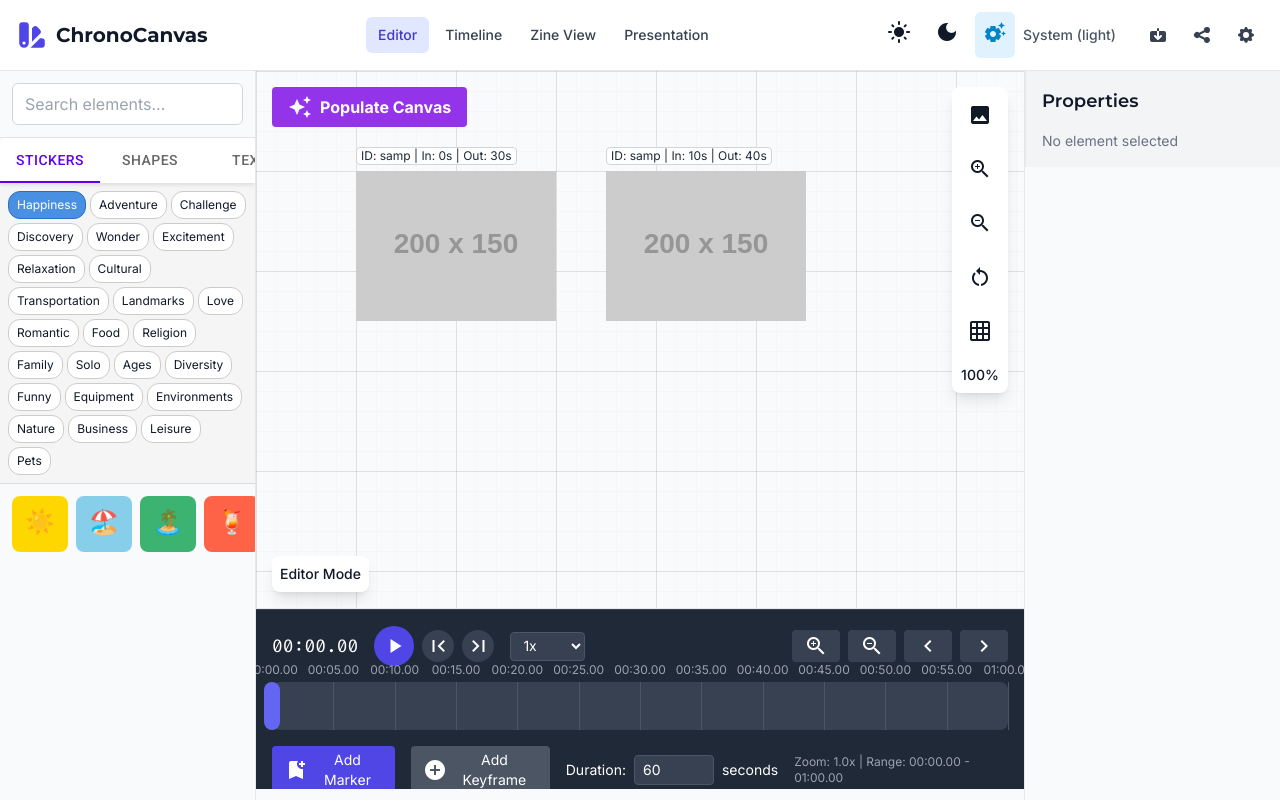
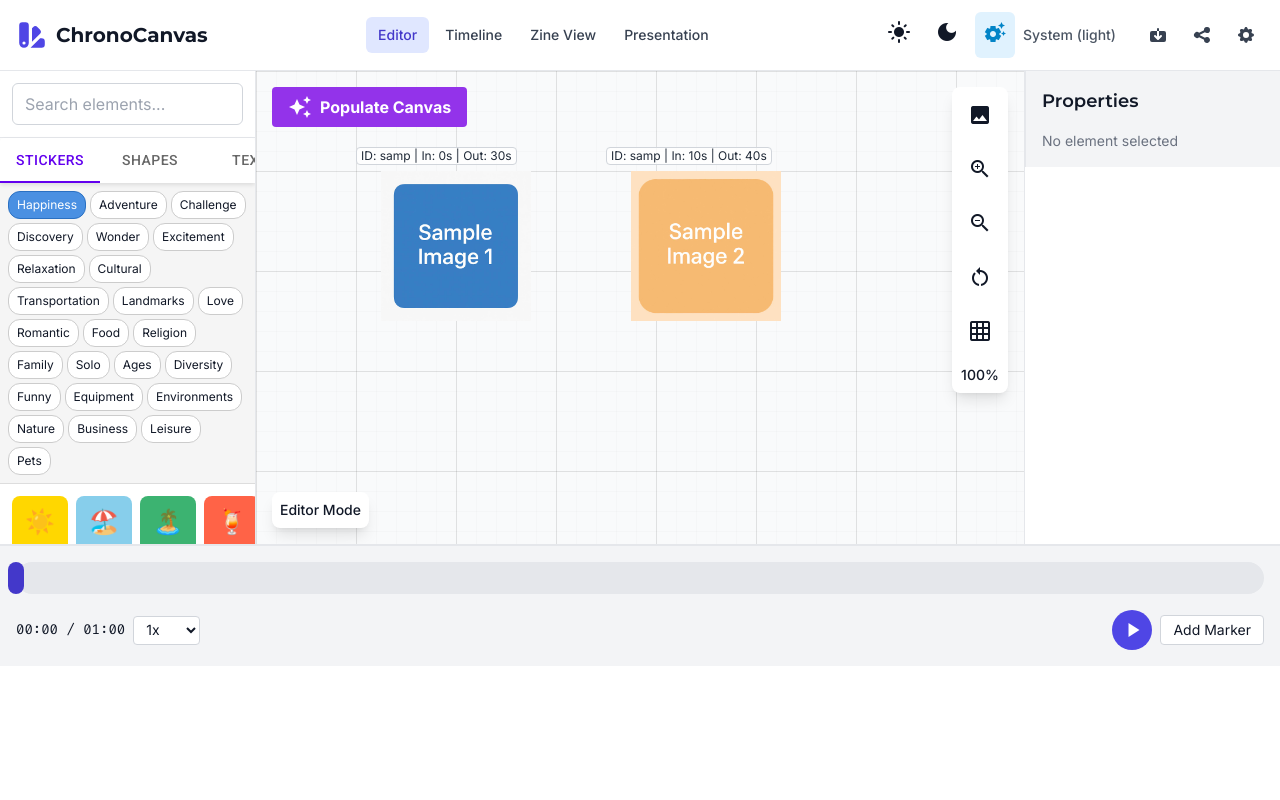
Before and after one commit to myidentity/hackathon-chrono-canvas, a React (Vite) app: page / in a window 1280 px wide. Built offline with nearby package versions, Linux system fonts and the light colour scheme.

Commit message:
Add image persistence in left panel feature

```diff
--- a/src/App.tsx
+++ b/src/App.tsx
@@ -1,93 +1,70 @@
 /**
- * Main application component for ChronoCanvas
+ * Main App component for ChronoCanvas
  *
- * This component serves as the root of the application, managing the overall layout
- * and coordinating between different components.
+ * This component serves as the entry point for the application and
+ * provides the overall layout and context providers.
  */
 
-import React, { useState } from 'react';
+import { useState } from 'react';
 import { CanvasProvider } from './context/CanvasContext';
 import { TimelineProvider } from './context/TimelineContext';
 import { ThemeProvider } from './context/ThemeContext';
+import { ImageLibraryProvider } from './context/ImageLibraryContext';
 import Header from './components/UI/Header';
+import ElementLibrary from './components/ElementLibrary/ElementLibrary';
 import EnhancedCanvas from './components/Canvas/EnhancedCanvas';
-import EnhancedTimeline from './components/Timeline/EnhancedTimeline';
-import ElementLibrary from './components/ElementLibrary/ElementLibrary';
 import PropertyPanel from './components/PropertyPanel/PropertyPanel';
-import ZineView from './components/Timeline/ZineView';
-import MicroInteractions from './components/UI/MicroInteractions';
+import Timeline from './components/Timeline/Timeline';
+
+/**
+ * View mode type
+ */
+type ViewMode = 'editor' | 'timeline' | 'zine' | 'presentation';
 
 /**
  * Main App component
  */
-const App: React.FC = () => {
-  // State for current view mode
-  const [viewMode, setViewMode] = useState<'editor' | 'timeline' | 'zine' | 'presentation'>('editor');
-
-  // Handler for view mode changes
-  const handleViewModeChange = (mode: 'editor' | 'timeline' | 'zine' | 'presentation') => {
-    setViewMode(mode);
-  };
+function App() {
+  // State for view mode
+  const [viewMode, setViewMode] = useState<ViewMode>('editor');
 
   return (
     <ThemeProvider>
+      <TimelineProvider>
         <CanvasProvider>
-        <TimelineProvider>
-          <MicroInteractions.ToastProvider>
-            <div className="flex flex-col h-screen bg-gray-50 dark:bg-gray-900 text-gray-900 dark:text-gray-100">
+          <ImageLibraryProvider>
+            <div className="flex flex-col h-screen bg-white dark:bg-gray-900 text-gray-900 dark:text-gray-100">
               {/* Header */}
-              <Header
-                viewMode={viewMode}
-                onViewModeChange={handleViewModeChange}
-                data-testid="app-header"
-              />
+              <Header viewMode={viewMode} onViewModeChange={setViewMode} />
 
               {/* Main content */}
-              <div className="flex-1 flex overflow-hidden">
-                {/* Left sidebar (only in editor mode) */}
-                {viewMode === 'editor' && (
-                  <div className="w-64 border-r border-gray-200 dark:border-gray-700 overflow-y-auto" data-testid="element-library">
+              <div className="flex flex-1 overflow-hidden">
+                {/* Left sidebar - Element library */}
+                <div className="w-64 border-r border-gray-200 dark:border-gray-700 overflow-hidden flex flex-col">
                   <ElementLibrary />
                 </div>
-                )}
 
                 {/* Main canvas area */}
-                <div className="flex-1 flex flex-col overflow-hidden">
-                  {/* Canvas */}
-                  <div className="flex-1 overflow-hidden" data-testid="canvas-container">
-                    {viewMode === 'zine' ? (
-                      <ZineView />
-                    ) : (
+                <div className="flex-1 overflow-hidden">
                   <EnhancedCanvas viewMode={viewMode} />
-                    )}
                 </div>
 
-                  {/* Timeline (not in zine mode) */}
-                  {viewMode !== 'zine' && (
-                    <div className="h-48 border-t border-gray-200 dark:border-gray-700" data-testid="timeline-container">
-                      <EnhancedTimeline />
+                {/* Right sidebar - Property panel */}
+                <div className="w-64 border-l border-gray-200 dark:border-gray-700 overflow-hidden">
+                  <PropertyPanel />
                 </div>
-                  )}
               </div>
 
-                {/* Right sidebar (only in editor mode) */}
-                {viewMode === 'editor' && (
-                  <div className="w-64 border-l border-gray-200 dark:border-gray-700 overflow-y-auto" data-testid="property-panel">
-                    <PropertyPanel viewMode={viewMode} />
-                  </div>
-                )}
-              </div>
-
-              {/* Hidden element for testing */}
-              <div data-testid="view-mode-state" style={{ display: 'none' }}>
-                {viewMode}
+              {/* Timeline panel */}
+              <div className="h-64 border-t border-gray-200 dark:border-gray-700 overflow-hidden">
+                <Timeline />
               </div>
             </div>
-          </MicroInteractions.ToastProvider>
+          </ImageLibraryProvider>
+        </CanvasProvider>
       </TimelineProvider>
-      </CanvasProvider>
     </ThemeProvider>
   );
-};
+}
 
 export default App;
--- a/src/components/Canvas/EnhancedCanvas.tsx
+++ b/src/components/Canvas/EnhancedCanvas.tsx
@@ -1,13 +1,14 @@
 /**
- * Integration of ImageUploader component into the EnhancedCanvas
+ * Update EnhancedCanvas to integrate with ImageLibraryContext
  *
- * This update adds the image upload functionality to the canvas controls
- * allowing users to upload their own images.
+ * This update ensures that when images are uploaded or dropped onto the canvas,
+ * they are also added to the ImageLibraryContext for persistence in the image panel.
  */
 
 import React, { useState, useRef, useEffect } from 'react';
 import { useCanvas } from '../../context/CanvasContext';
 import { useTimeline } from '../../context/TimelineContext';
+import { useImageLibrary } from '../../context/ImageLibraryContext';
 import ElementRenderer from './ElementRenderer';
 import ImageUploader from '../UI/ImageUploader';
 import PopulateCanvas from './PopulateCanvas';
@@ -30,6 +31,7 @@ interface Transform {
 const EnhancedCanvas: React.FC<EnhancedCanvasProps> = ({ viewMode }) => {
   const { canvas, selectedElement, selectElement, addElement } = useCanvas();
   const { currentPosition } = useTimeline();
+  const { addImage } = useImageLibrary();
 
   // Create a clearSelection function since it doesn't exist in the context
   const clearSelection = () => selectElement(null);
@@ -117,6 +119,18 @@ const EnhancedCanvas: React.FC<EnhancedCanvasProps> = ({ viewMode }) => {
 
   // Handle image upload
   const handleImageUploaded = (imageUrl: string) => {
+    // Add the image to the ImageLibraryContext for persistence
+    const fileName = imageUrl.split('/').pop() || 'Uploaded Image';
+    const imageName = `User Image ${new Date().toLocaleTimeString()}`;
+
+    addImage({
+      name: imageName,
+      src: imageUrl,
+      alt: imageName,
+      thumbnail: imageUrl,
+      isUserUploaded: true,
+    });
+
     // Create a new image element
     const newElement = {
       id: `image-${Date.now()}`,
@@ -215,6 +229,18 @@ const EnhancedCanvas: React.FC<EnhancedCanvasProps> = ({ viewMode }) => {
 
       // Create a URL for the dropped file
       const imageUrl = URL.createObjectURL(file);
+
+      // Add the image to the ImageLibraryContext for persistence
+      const fileName = file.name || 'Dropped Image';
+      const imageName = `${fileName} (${new Date().toLocaleTimeString()})`;
+
+      addImage({
+        name: imageName,
+        src: imageUrl,
+        alt: imageName,
+        thumbnail: imageUrl,
+        isUserUploaded: true,
+      });
 
       // Calculate drop position relative to the canvas and accounting for zoom/pan
       const rect = contentRef.current?.getBoundingClientRect();
--- a/src/components/ElementLibrary/ElementLibrary.tsx
+++ b/src/components/ElementLibrary/ElementLibrary.tsx
@@ -9,6 +9,7 @@
 
 import { useState } from 'react';
 import { useCanvas } from '../../context/CanvasContext';
+import { useImageLibrary } from '../../context/ImageLibraryContext';
 import ToolsPalette from '../UI/ToolsPalette';
 import TravelStickers from '../Stickers/TravelStickers';
 import MaterialTabs from '../UI/MaterialTabs';
@@ -38,6 +39,9 @@ interface LibraryElement {
 function ElementLibrary(): JSX.Element {
   // Get canvas context
   const { addElement } = useCanvas();
+
+  // Get image library context
+  const { images } = useImageLibrary();
 
   // State for active category - default to stickers as requested
   const [activeCategory, setActiveCategory] = useState<ElementCategory>('stickers');
@@ -162,6 +166,15 @@ function ElementLibrary(): JSX.Element {
     addElement(newSticker);
   };
 
+  // Convert images from ImageLibraryContext to LibraryElement format
+  const imageElements: LibraryElement[] = images.map(image => ({
+    id: image.id,
+    type: 'image',
+    name: image.name,
+    thumbnail: image.thumbnail,
+    properties: { src: image.src, alt: image.alt },
+  }));
+
   // Mock library elements for each category
   const libraryElements: Record<ElementCategory, LibraryElement[]> = {
     stickers: [], // Will be replaced by TravelStickers
@@ -198,22 +211,7 @@ function ElementLibrary(): JSX.Element {
         properties: { media: 'map', location: 'New York' },
       },
     ],
-    images: [
-      {
-        id: 'img-1',
-        type: 'image',
-        name: 'Sample Image 1',
-        thumbnail: 'placeholder',
-        properties: { src: '/images/sample_image_1.jpg', alt: 'Sample Image 1' },
-      },
-      {
-        id: 'img-2',
-        type: 'image',
-        name: 'Sample Image 2',
-        thumbnail: 'placeholder',
-        properties: { src: '/images/sample_image_2.jpg', alt: 'Sample Image 2' },
-      },
-    ],
+    images: imageElements, // Use images from ImageLibraryContext
   };
 
   // Filter elements based on search query
--- a/src/context/CanvasContext.tsx
+++ b/src/context/CanvasContext.tsx
@@ -82,7 +82,7 @@ export const CanvasProvider: React.FC<{ children: React.ReactNode }> = ({ childr
         type: 'image',
         position: { x: 100, y: 100 },
         size: { width: 200, height: 150 },
-        src: 'https://via.placeholder.com/200x150/8B5CF6/FFFFFF?text=Sample+Image+1',
+        src: '/images/sample_image_1.jpg',
         alt: 'Sample Image 1',
         timelineData: {
           entryPoint: 0,
@@ -125,7 +125,7 @@ export const CanvasProvider: React.FC<{ children: React.ReactNode }> = ({ childr
         type: 'image',
         position: { x: 350, y: 100 },
         size: { width: 200, height: 150 },
-        src: 'https://via.placeholder.com/200x150/F59E0B/FFFFFF?text=Sample+Image+2',
+        src: '/images/sample_image_2.jpg',
         alt: 'Sample Image 2',
         timelineData: {
           entryPoint: 10,
--- /dev/null
+++ b/src/context/ImageLibraryContext.tsx
@@ -0,0 +1,100 @@
+/**
+ * ImageLibraryContext for ChronoCanvas
+ *
+ * This context manages the session-level persistence of user-uploaded images,
+ * ensuring they remain available in the image panel even after being removed from the canvas.
+ */
+
+import React, { createContext, useContext, useState, useCallback } from 'react';
+
+// Type definitions
+export interface LibraryImage {
+  id: string;
+  name: string;
+  src: string;
+  alt: string;
+  thumbnail: string;
+  isUserUploaded: boolean;
+}
+
+export interface ImageLibraryContextValue {
+  images: LibraryImage[];
+  addImage: (image: Partial<LibraryImage>) => string;
+  removeImage: (id: string) => void;
+}
+
+// Create context with default values
+const ImageLibraryContext = createContext<ImageLibraryContextValue>({
+  images: [],
+  addImage: () => '',
+  removeImage: () => {},
+});
+
+/**
+ * ImageLibrary context provider component
+ */
+export const ImageLibraryProvider: React.FC<{ children: React.ReactNode }> = ({ children }) => {
+  // Initialize with sample images
+  const [images, setImages] = useState<LibraryImage[]>([
+    {
+      id: 'img-1',
+      name: 'Sample Image 1',
+      src: '/images/sample_image_1.jpg',
+      alt: 'Sample Image 1',
+      thumbnail: '/images/sample_image_1.jpg',
+      isUserUploaded: false,
+    },
+    {
+      id: 'img-2',
+      name: 'Sample Image 2',
+      src: '/images/sample_image_2.jpg',
+      alt: 'Sample Image 2',
+      thumbnail: '/images/sample_image_2.jpg',
+      isUserUploaded: false,
+    },
+  ]);
+
+  /**
+   * Add a new image to the library
+   */
+  const addImage = useCallback((image: Partial<LibraryImage>) => {
+    const id = `img-${Date.now()}`;
+    const newImage: LibraryImage = {
+      id,
+      name: image.name || `Image ${images.length + 1}`,
+      src: image.src || '',
+      alt: image.alt || `Image ${images.length + 1}`,
+      thumbnail: image.thumbnail || image.src || '',
+      isUserUploaded: image.isUserUploaded !== undefined ? image.isUserUploaded : true,
+    };
+
+    setImages(prev => [...prev, newImage]);
+
+    return id;
+  }, [images.length]);
+
+  /**
+   * Remove an image from the library
+   */
+  const removeImage = useCallback((id: string) => {
+    setImages(prev => prev.filter(image => image.id !== id));
+  }, []);
+
+  // Context value
+  const contextValue: ImageLibraryContextValue = {
+    images,
+    addImage,
+    removeImage,
+  };
+
+  return (
+    <ImageLibraryContext.Provider value={contextValue}>
+      {children}
+    </ImageLibraryContext.Provider>
+  );
+};
+
+/**
+ * Hook to use image library context
+ */
+export const useImageLibrary = () => useContext(ImageLibraryContext);
```
Lines whose indentation alone changed are shown as unchanged.
